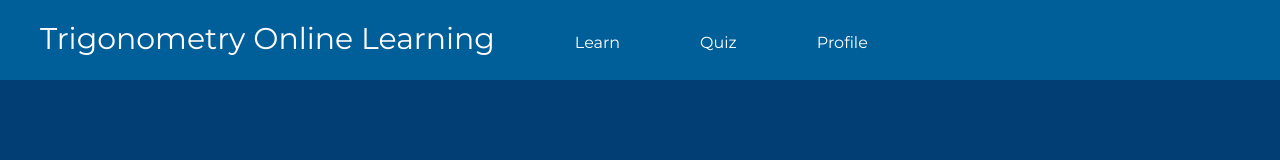
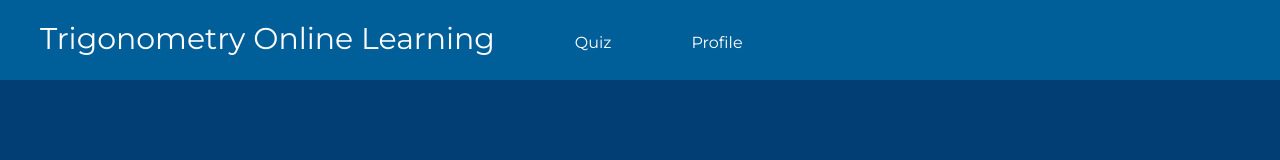
Before and after one commit to esthariothomas/itstrigonometri, a plain HTML site: page home.html in a window 1280 px wide. Shown: the top 160 px of the page. Drawn offline with Linux system fonts and the light colour scheme.

Commit message:
Learn di Navbar dah di hapus

```diff
--- a/home.html
+++ b/home.html
@@ -14,7 +14,6 @@
         <div class="header-logo">Trigonometry Online Learning</div>
         <div class="header-list">
           <ul>
-            <li><a href="home.html">Learn</a></li>
             <li><a href="quiz.html">Quiz</a></li>
             <li><a href="profile.html">Profile</a></li>
           </ul>
```
